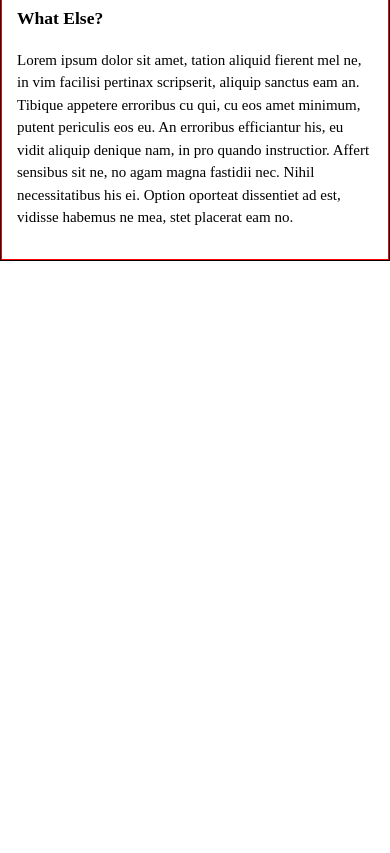
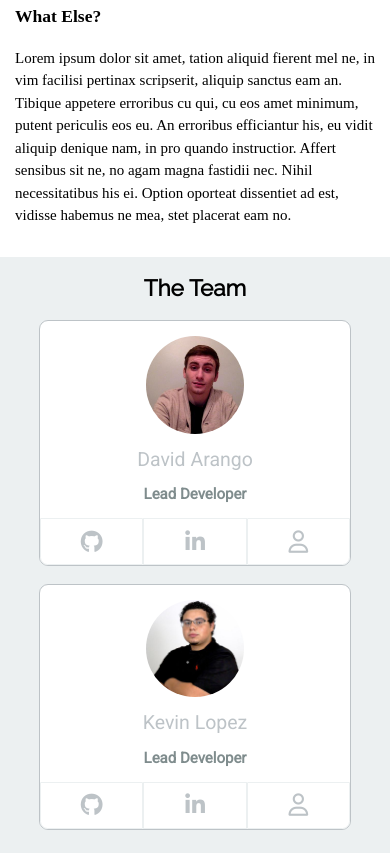
Before and after one commit to arangodavid/Coding-Interphaze, a plain HTML site: page index.html in a window 390 px wide. Shown: the part 1616-2469 px from the top of the page. Before the commit the page ends 1877 px from the top, so only its background shows below. Drawn offline with nearby package versions, Linux system fonts and the light colour scheme.

Commit message:
Created homepage section two for mobile view

```diff
--- a/index.html
+++ b/index.html
@@ -70,7 +70,51 @@
             </section>
           </section>
           <section class="section_two">
-
+            <section class="section_two_header_container">
+              <h2>The Team</h2>
+            </section>
+            <section class="section_two_dev_container">
+              <section class="section_two_dev">
+                <figure class="section_two_dev_img_container">
+                  <section class="section_two_dev_img section_two_dev_david"></section>
+                </figure>
+                <section class="section_two_dev_info_container">
+                  <p class="section_two_dev_info_name">David Arango</p>
+                  <p class="section_two_dev_info_title">Lead Developer</p>
+                  <section class="section_two_info_icons">
+                    <section class="section_two_info_icon section_two_info_icon_top">
+                      <i class="fa fa-github" aria-hidden="true"></i>
+                    </section>
+                    <section class="section_two_info_icon">
+                      <i class="fa fa-linkedin" aria-hidden="true"></i>
+                    </section>
+                    <section class="section_two_info_icon section_two_info_icon_bottom">
+                     <i class="fa fa-user-o" aria-hidden="true"></i>
+                    </section>
+                  </section>
+                </section>
+              </section>
+              <section class="section_two_dev">
+                <figure class="section_two_dev_img_container">
+                  <section class="section_two_dev_img section_two_dev_kevin"></section>
+                </figure>
+                <section class="section_two_dev_info_container">
+                  <p class="section_two_dev_info_name">Kevin Lopez</p>
+                  <p class="section_two_dev_info_title">Lead Developer</p>
+                  <section class="section_two_info_icons">
+                    <section class="section_two_info_icon section_two_info_icon_top">
+                      <i class="fa fa-github" aria-hidden="true"></i>
+                    </section>
+                    <section class="section_two_info_icon">
+                      <i class="fa fa-linkedin" aria-hidden="true"></i>
+                    </section>
+                    <section class="section_two_info_icon section_two_info_icon_bottom">
+                     <i class="fa fa-user-o" aria-hidden="true"></i>
+                    </section>
+                  </section>
+                </section>
+              </section>
+            </section>
           </section>
           <section class="section_three">
 
--- a/scss/_vars.scss
+++ b/scss/_vars.scss
@@ -1,9 +1,12 @@
 $dark-blue: #2C3E50;
 $light-blue: #34495e;
 $green: #32CD32;
-$light-purple: #9b59b6;
-$dark-purple: #8e44ad;
 $black: #000000;
+$light-grey: #ecf0f1;
+$medium-grey: #bdc3c7;
+$dark-grey: #7f8c8d;
+
+$line-height: 1.5;
 
 $paragraph-font: 'Roboto', sans-serif;
 $heading-font: 'Raleway', sans-serif;
--- a/scss/style.scss
+++ b/scss/style.scss
@@ -7,7 +7,8 @@ html {
 	font-size: 15px;
 }
 body {
-	border: 1px solid black;
+	margin: 0;
+	padding: 0;
 	.root{ //flex box main container
 		display: flex;
 		flex-direction: column;
@@ -75,7 +76,6 @@ body {
 .section_one {
 	display: flex;
 	flex-direction: column;
-	border: 1px solid red;
 	.section_one_header_container {
 		text-align: left;
 		padding: $medium-padding;
@@ -96,3 +96,77 @@ body {
 .section_one_questins_header {
 	font-family: $paragraph-font;
 }
+// Section Two
+.section_two {
+	padding-bottom: $large-padding;
+	background: $light-grey;
+	.section_two_header_container {
+		text-align: center;
+		font-family: $heading-font;
+	}
+	.section_two_dev_container {
+		height: 34rem;
+		width: 80%;
+		margin: 0 auto;
+		display: flex;
+		flex-direction: column;
+		justify-content: space-between;
+	}
+}
+.section_two_dev {
+	border: 1px solid $medium-grey;
+	border-radius: .6rem;
+	background: white;
+	color: $medium-grey;
+	.section_two_dev_img_container{
+		margin: 0;
+		padding: $medium-padding 0 $medium-padding 0;
+		.section_two_dev_img {
+			margin: 0  auto;
+			border-radius: 50%;
+			height: 6.5rem;
+			width: 6.5rem;
+		}
+	}
+}
+.section_two_dev_david {
+	background: url('../img/david.jpg');
+	background-size: cover;
+}
+.section_two_dev_kevin {
+	background: url('../img/kevin.jpg');
+	background-size: cover;
+}
+.section_two_dev_info_container {
+	text-align: center;
+	font-family: $paragraph-font;
+	.section_two_info_icons {
+		display: flex;
+		.section_two_info_icon {
+			border: 1px solid $light-grey;
+			width: 33.33%;
+			height: 3rem;
+			display: flex;
+			justify-content: center;
+			align-items: center;
+			.fa {
+				font-size: $large-font;
+			}
+		}
+	}
+}
+.section_two_dev_info_name {
+	font-size: $medium-font * 1.3;
+	margin: 0;
+}
+.section_two_dev_info_title {
+	font-weight: bold;
+	color: $dark-grey;
+	font-size: $medium-font;
+}
+.section_two_info_icon_top {
+	border-radius: 0 0 0 .5rem;
+}
+.section_two_info_icon_bottom {
+	border-radius: 0 0 .5rem 0;
+}
```
Also changed, not shown: css/style.css, img/david.jpg (added), img/kevin.jpg (added), 2 other files.
